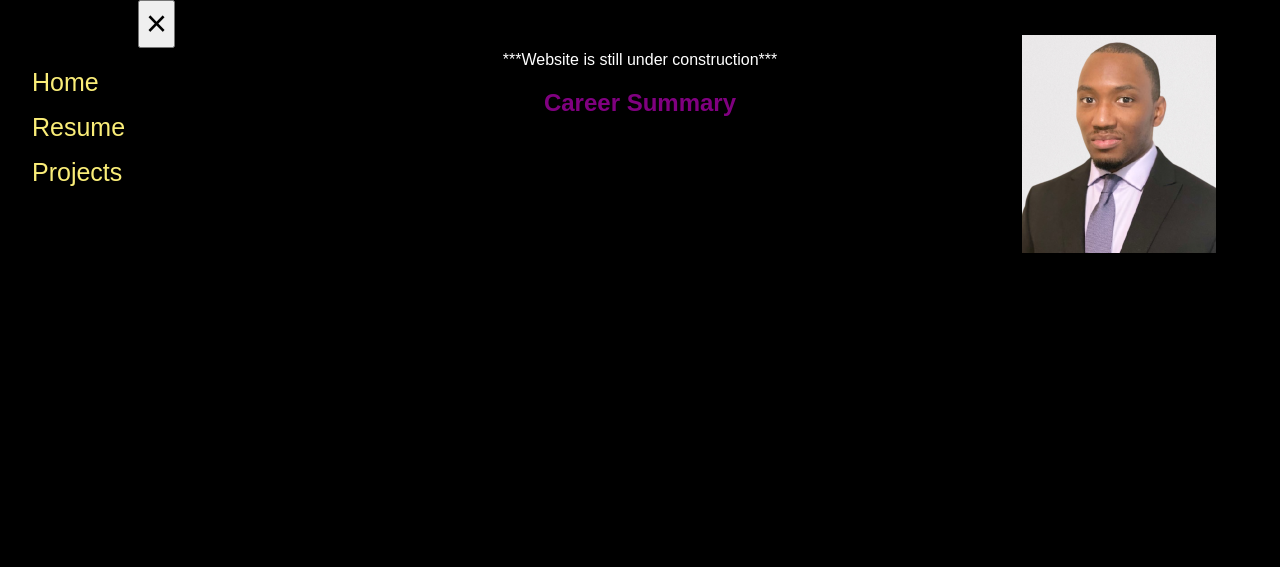
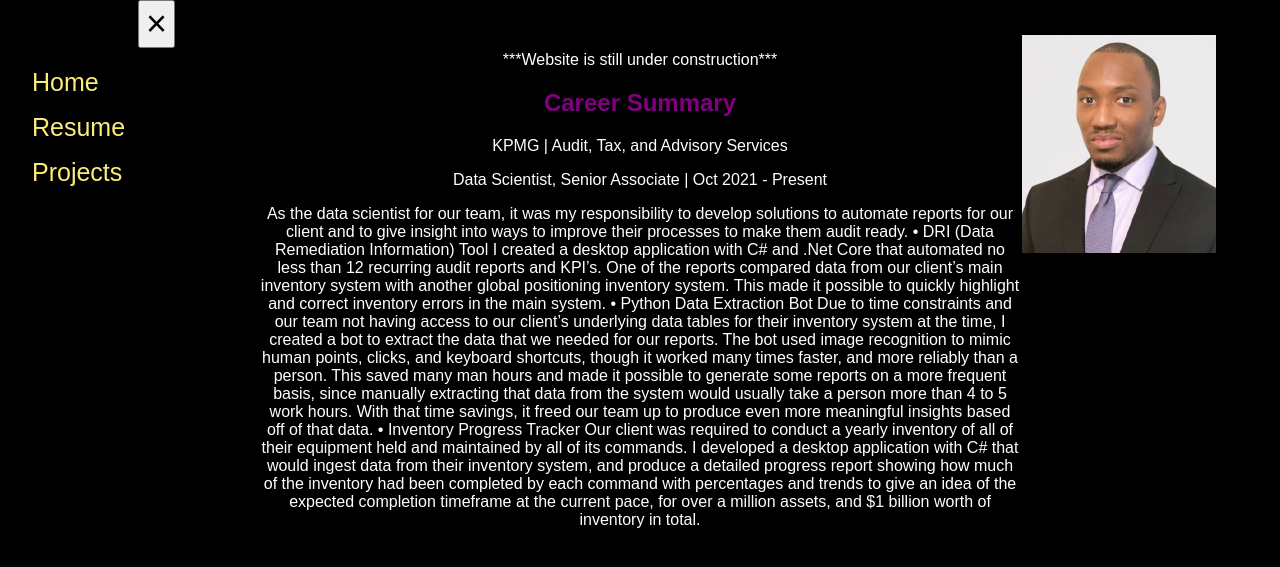
Before and after one commit to clovett02/clovett_website, a Flask app: page /resume in a window 1280 px wide. Shown: the top 567 px of the page. Run offline with Flask 2, Linux system fonts and the light colour scheme.

Commit message:
Added html content

```diff
--- a/website/templates/Home.html
+++ b/website/templates/Home.html
@@ -10,6 +10,9 @@
             coming up with a way to effectively present data, I like to spend time with my kids, work
             out, and learn new things.
         </p>
+        <p>If you want to learn more about my professional experience, please click the link to my Resume page and also take
+            a look at some of the projects that done, and others that I'm currently working on.
+        </p>
 
     </div>
 
--- a/website/templates/Resume.html
+++ b/website/templates/Resume.html
@@ -12,7 +12,13 @@
     <div>
         <p>***Website is still under construction***</p>
         <h2>Career Summary</h2>
+        <p>KPMG   |   Audit, Tax, and Advisory Services</p>
+        <p>Data Scientist, Senior Associate   |   Oct 2021 - Present</p>
         <p>
+            As the data scientist for our team, it was my responsibility to develop solutions to automate reports for our client and to give insight into ways to improve their processes to make them audit ready.
+•	DRI (Data Remediation Information) Tool I created a desktop application with C# and .Net Core that automated no less than 12 recurring audit reports and KPI’s. One of the reports compared data from our client’s main inventory system with another global positioning inventory system. This made it possible to quickly highlight and correct inventory errors in the main system.
+•	Python Data Extraction Bot Due to time constraints and our team not having access to our client’s underlying data tables for their inventory system at the time, I created a bot to extract the data that we needed for our reports. The bot used image recognition to mimic human points, clicks, and keyboard shortcuts, though it worked many times faster, and more reliably than a person. This saved many man hours and made it possible to generate some reports on a more frequent basis, since manually extracting that data from the system would usually take a person more than 4 to 5 work hours. With that time savings, it freed our team up to produce even more meaningful insights based off of that data.
+•	Inventory Progress Tracker Our client was required to conduct a yearly inventory of all of their equipment held and maintained by all of its commands. I developed a desktop application with C# that would ingest data from their inventory system, and produce a detailed progress report showing how much of the inventory had been completed by each command with percentages and trends to give an idea of the expected completion timeframe at the current pace, for over a million assets, and $1 billion worth of inventory in total.
 
         </p>
     </div>
```
